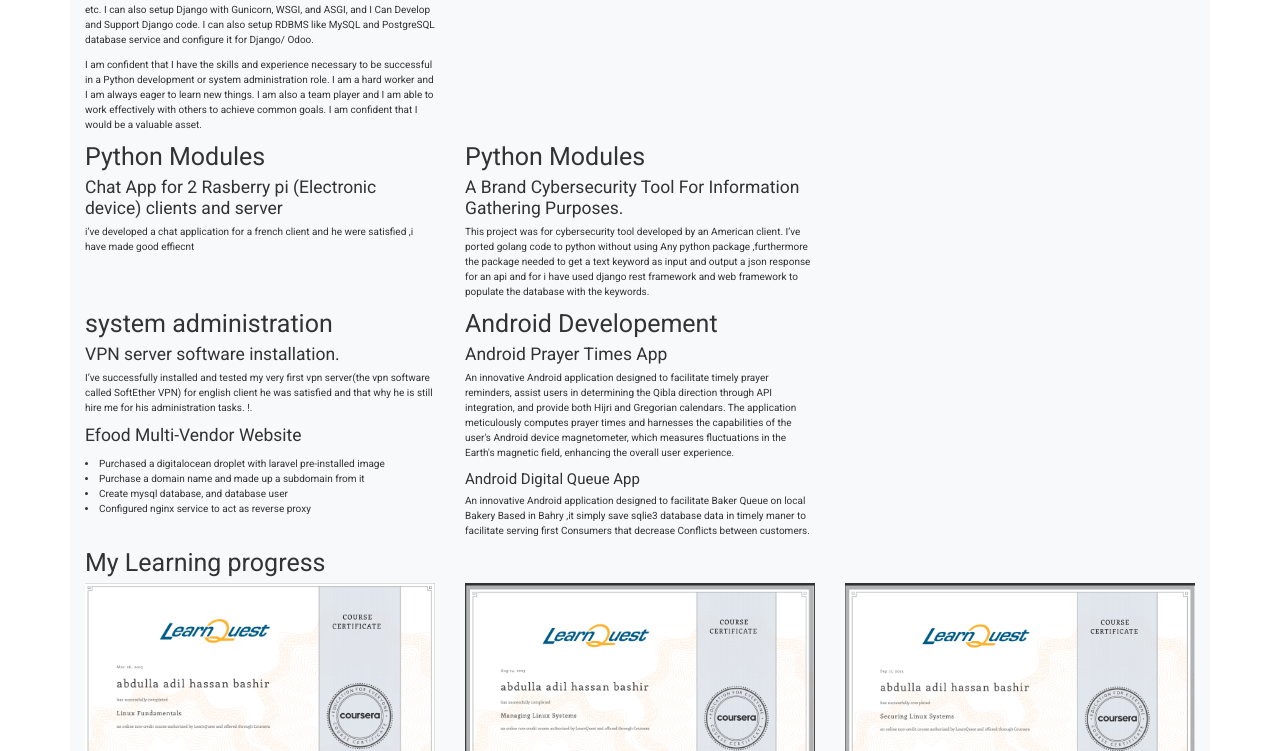
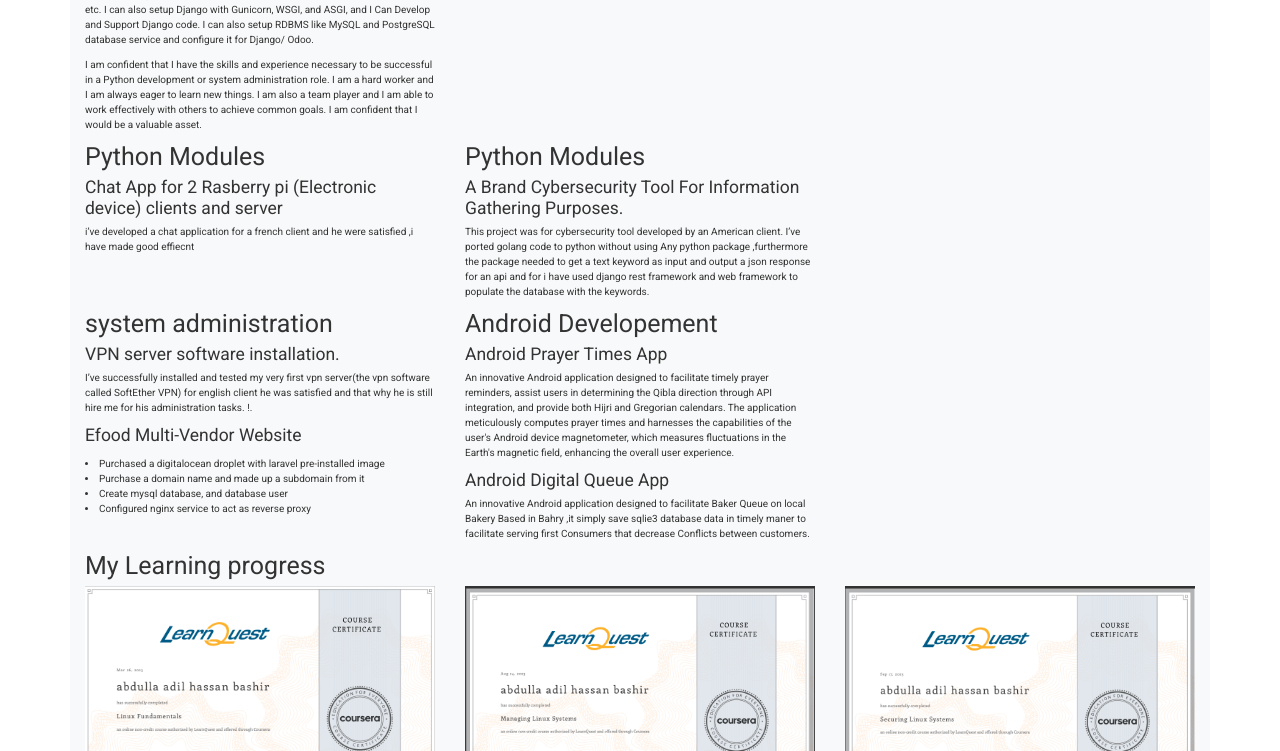
Before and after one commit to 3bdalla3adil/3bdalla3adil.github.io, a plain HTML site: page work.html in a window 1280 px wide. Shown: the part 530-1281 px from the top of the page. Drawn offline with nearby package versions, Linux system fonts and the light colour scheme; a web font is replaced by a local one.

Commit message:
Update work.html

```diff
--- a/work.html
+++ b/work.html
@@ -227,7 +227,7 @@
 				which measures fluctuations in the Earth's magnetic field, enhancing the overall user
 				experience.
 				</p>
-				<h4>Android Digital Queue App</h4>
+				<h3>Android Digital Queue App</h3>
 				<p>
 				An innovative Android application designed to facilitate Baker Queue on local Bakery
 				Based in Bahry ,it simply save sqlie3 database data in timely maner to facilitate serving
```
